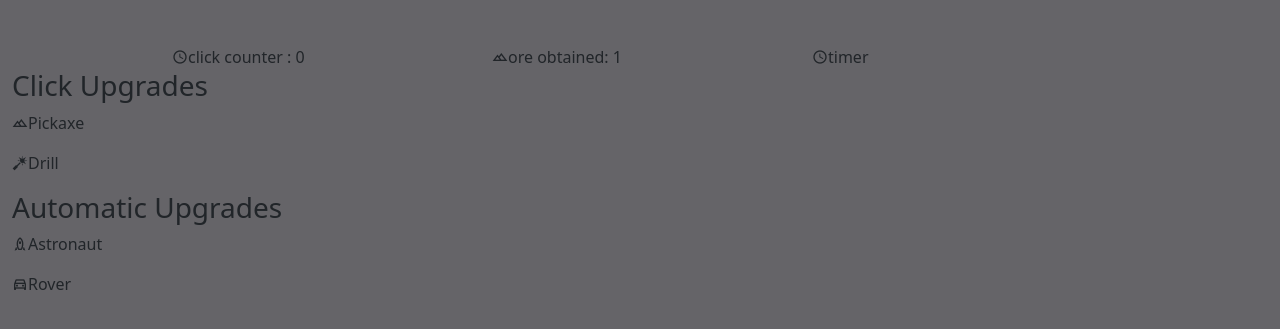
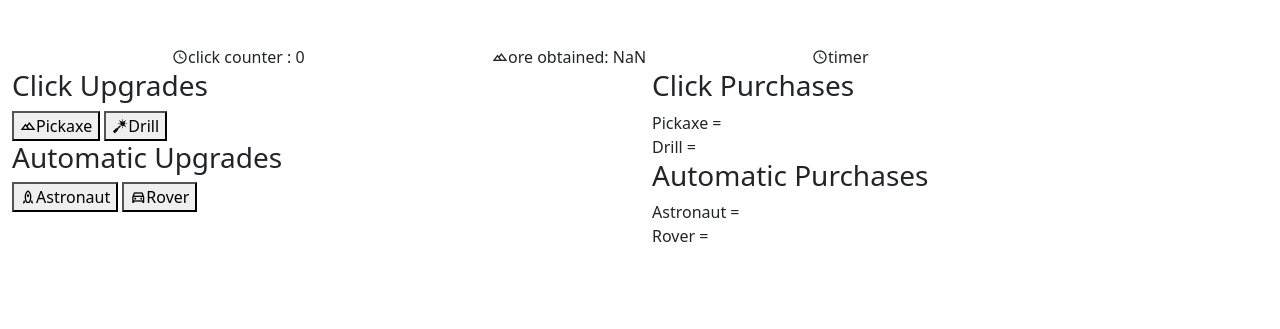
Before and after one commit to AdamRB208/Checkpoint-week2, a plain HTML site: page index.html in a window 1280 px wide. Both pictures are taken after a click on the picture 640 px from the left and 270 px from the top of the page. Shown: the part 423-752 px from the top of the page. Drawn offline with nearby package versions, Linux system fonts and the light colour scheme.

Commit message:
upgrade functions complete

```diff
--- a/app.js
+++ b/app.js
@@ -6,7 +6,7 @@ let clickUpgrades = [
   {
     name: 'pickaxe',
     price: 10,
-    quantity: 1,
+    quantity: 0,
     mineAbility: 1,
     bonus: 1,
   },
@@ -42,43 +42,75 @@ let automaticUpgrades = [
 //SECTION logic
 
 
-//function mine() {
-//  const pickaxe = clickUpgrades[0]
-//  if (pickaxe.quantity >= 1) {
-//    ore++
-//  }
 
-//  const drill = clickUpgrades[1]
-//  if (pickaxe.quantity >= 1) {
-//    ore++
-//  }
-//  console.log(ore)
-//}
+function mineMoon() {
+  const pickaxes = clickUpgrades[0]
+  const drills = clickUpgrades[1]
+  const pickaxeAmount = pickaxes.mineAbility * pickaxes.quantity
+  const drillAmount = drills.mineAbility * drills.quantity
+  const astronaut = automaticUpgrades[0]
+  const rover = automaticUpgrades[1]
+  const astronautAmount = astronaut.MineAbility * astronaut.quantity
+  const roverAmount = rover.MineAbility * rover.quantity
+  ore += 1 + pickaxeAmount + drillAmount + astronautAmount + roverAmount
+
+  drawOre()
+  console.log(ore)
+}
+
+// function mineMoon(automaticUpgrades) {
+//   const astronaut = automaticUpgrades[0]
+//   const rover = automaticUpgrades[1]
+//   const astronautAmount = astronaut.MineAbility * astronaut.quantity
+//   const roverAmount = rover.MineAbility * rover.quantity
+//   ore += 1 + astronautAmount + roverAmount
+
+//   drawOre()
+//   console.log(ore)
+// }
+
+function buyPickaxe() {
+  const pickaxe = clickUpgrades[0]
+  if (ore >= pickaxe.price) {
+    pickaxe.quantity += 1
+    ore -= pickaxe.price
+  }
+
+  drawOre()
+  console.log(ore)
+}
+
+function buyDrill() {
+  const drill = clickUpgrades[1]
+  if (ore >= drill.price) {
+    drill.quantity += 1
+    ore -= drill.price
+  }
+  drawOre()
+  console.log(ore)
+}
+
+function buyAstronaut() {
+  const astronaut = automaticUpgrades[0]
+  if (ore >= astronaut.price) {
+    astronaut.quantity += 1
+    ore -= astronaut.price
+  }
+  drawOre()
+  console.log(ore)
+}
+
+function buyRover() {
+  const rover = automaticUpgrades[1]
+  if (ore >= rover.price) {
+    rover.quantity += 1
+    ore -= rover.price
+  }
+  drawOre()
+  console.log(ore)
+}
 
 
-function mineMoon() {
-  ore++
-
-  drawOre()
-
-  console.log(ore)
-}
-// let mineAbility = 0
-
-// clickUpgrades.forEach(clickUpgrade => {
-//   if (clickUpgrade.mineAbility >= 1) {
-//     ore++
-//   }
-
-// })
-
-function buyPickaxe() {
-  if (ore >= 10) {
-    quantity++
-  }
-
-}
-console.log(buyPickaxe)
 
 //!SECTION
 
@@ -90,8 +122,13 @@ function drawOre() {
 
 }
 
+// function drawClickPurchases() {
+//   const clickPurchaseElem = document.getElementById('clickUpgradePurchase')
+//   clickPurchaseElem.innerText = `Pickaxe = ${clickUpgrades}`
+// }
+
 
 //!SECTION
 
-buyPickaxe()
 drawOre()
+// drawClickPurchases()
--- a/index.html
+++ b/index.html
@@ -49,13 +49,23 @@
       <div class="row">
         <div class="col-lg-6">
           <h3>Click Upgrades</h3>
-          <p class="mdi mdi-image-filter-hdr-outline">Pickaxe</p>
+          <button onclick="buyPickaxe()" class="mdi mdi-image-filter-hdr-outline">Pickaxe</button>
+          <button onclick="buyDrill()" class="mdi mdi-mace">Drill</button>
+          <h3>Automatic Upgrades</h3>
+          <button onclick="buyAstronaut()" class="mdi mdi-rocket-outline">Astronaut</button>
+          <button onclick="buyRover()" class="mdi mdi-car-outline">Rover</button>
         </div>
-        <p class="mdi mdi-mace">Drill</p>
         <div class="col-lg-6">
-          <h3>Automatic Upgrades</h3>
-          <p class="mdi mdi-rocket-outline">Astronaut</p>
-          <P class="mdi mdi-car-outline">Rover</P>
+          <h3>Click Purchases</h3>
+          <div class="clickUpgradePurchase">Pickaxe =</div>
+          <span></span>
+          <div>Drill =</div>
+          <span></span>
+          <h3>Automatic Purchases</h3>
+          <div>Astronaut =</div>
+          <span></span>
+          <div>Rover =</div>
+          <span></span>
         </div>
       </div>
     </section>
--- a/style.css
+++ b/style.css
@@ -4,7 +4,7 @@ header {
 }
 
 body {
-  background-color: rgb(101, 100, 104);
+  /* background-color: rgb(101, 100, 104); */
 }
 
 .moon-img {
```
